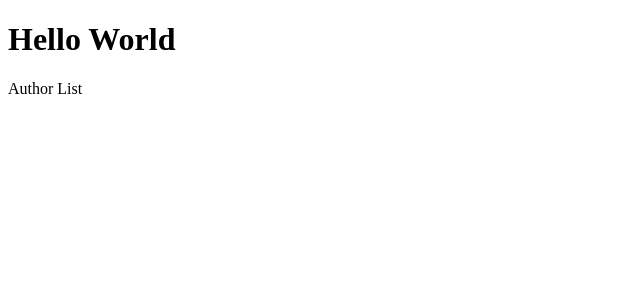
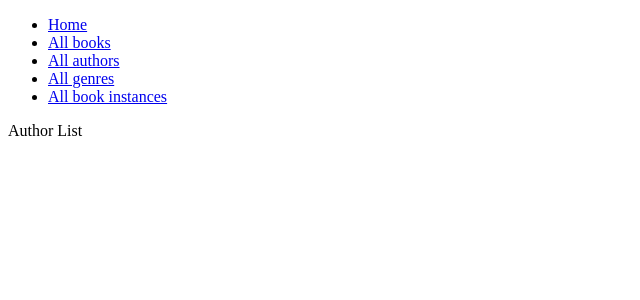
Before and after one commit to hryssmz/graphql-ts-frontend, a Vue app: page /authors in a window 1280 px wide. Shown: the top 300 px of the page, without its empty margins (0-640 px from the left). Built offline with nearby package versions, Linux system fonts and the light colour scheme.

Commit message:
Add Navigation Bar

```diff
--- a/src/App.vue
+++ b/src/App.vue
@@ -1,11 +1,20 @@
 <!-- App.vue -->
-<script setup lang="ts"></script>
-
 <template>
   <div>
-    <h1>Hello World</h1>
+    <NavigationBar />
     <router-view></router-view>
   </div>
 </template>
 
+<script lang="ts">
+import { defineComponent } from "vue";
+import NavigationBar from "./components/NavigationBar.vue";
+export default defineComponent({
+  setup() {
+    return {};
+  },
+  components: { NavigationBar },
+});
+</script>
+
 <style scoped></style>
--- /dev/null
+++ b/src/components/NavigationBar.vue
@@ -0,0 +1,31 @@
+<!-- components/NavigationBar.vue -->
+<template>
+  <div>
+    <ul>
+      <li>
+        <router-link to="/">Home</router-link>
+      </li>
+      <li>
+        <router-link to="/books">All books</router-link>
+      </li>
+      <li>
+        <router-link to="/authors">All authors</router-link>
+      </li>
+      <li>
+        <router-link to="/genres">All genres</router-link>
+      </li>
+      <li>
+        <router-link to="/book-instances">All book instances</router-link>
+      </li>
+    </ul>
+  </div>
+</template>
+
+<script lang="ts">
+import { defineComponent } from "vue";
+export default defineComponent({
+  setup() {
+    return {};
+  },
+});
+</script>
```
